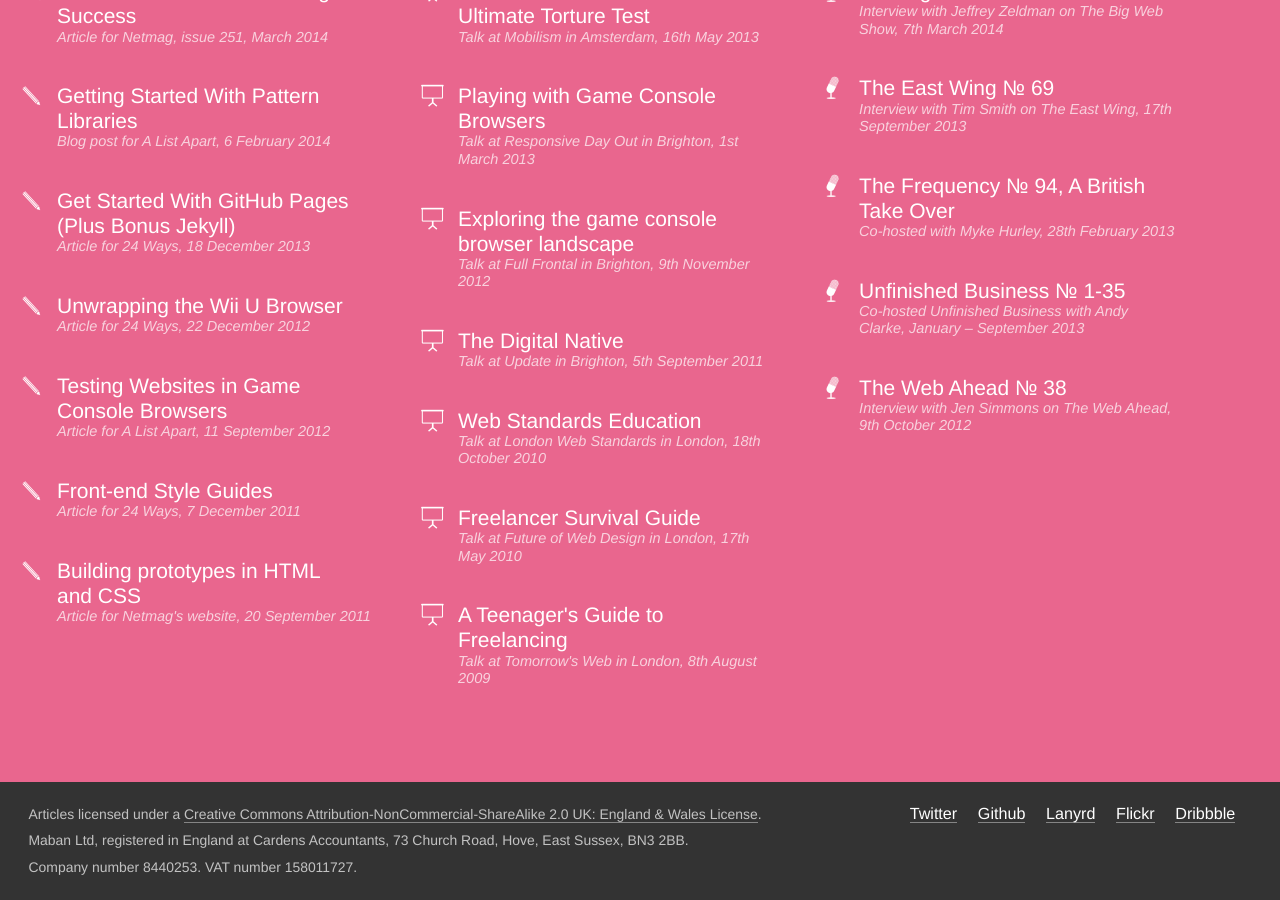
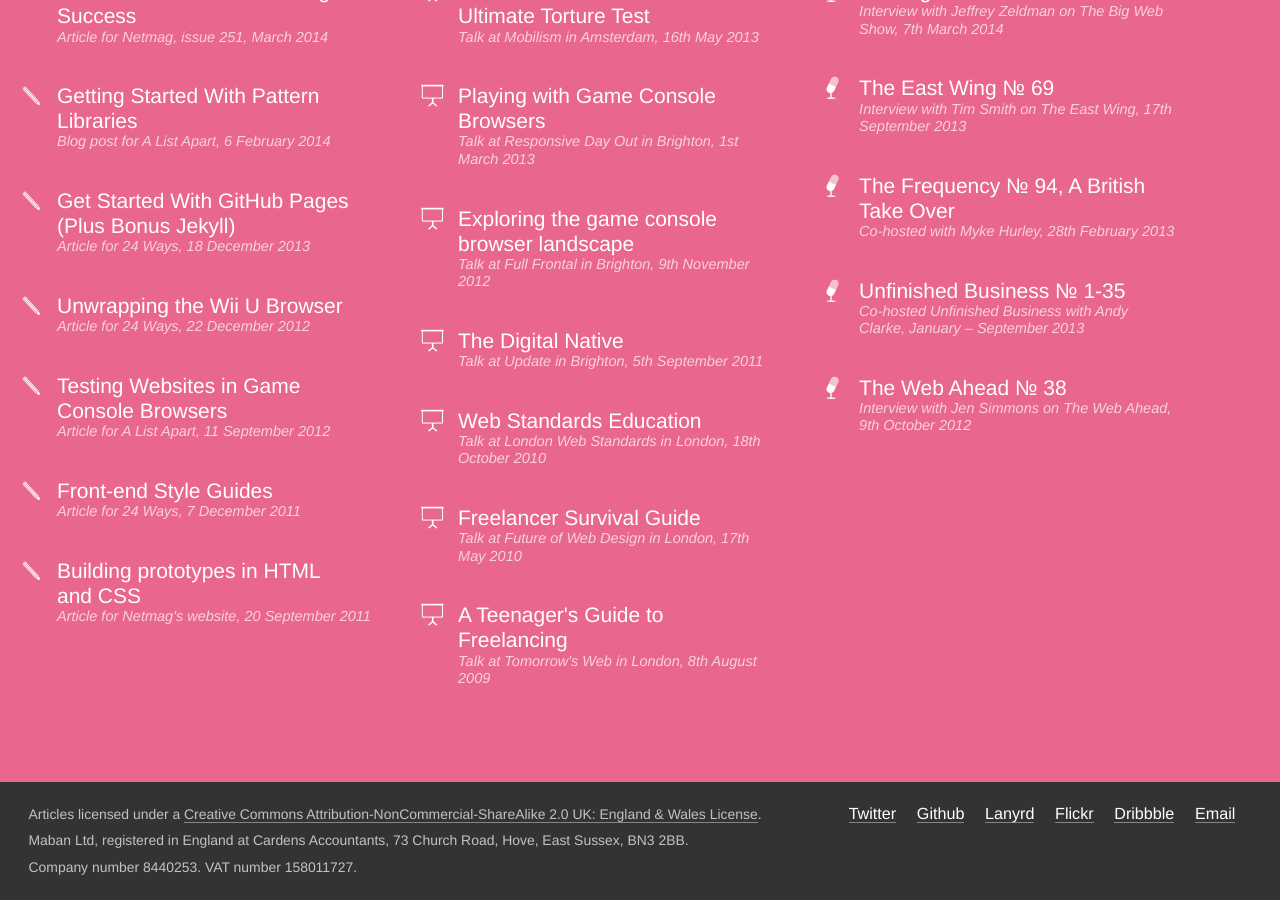
Before and after one commit to maban/maban, a Jekyll site: the page built from index.html, in a window 1280 px wide and 900 px high, scrolled down 2168 px. Built offline with Jekyll 4.4.1, drawn with Linux system fonts in a browser that asks for light colours.

Commit message:
Add email to footer

```diff
--- a/_includes/footer.html
+++ b/_includes/footer.html
@@ -5,6 +5,7 @@
         <li><a href="http://lanyrd.com/profile/anna_debenham/" rel="me">Lanyrd</a></li>
         <li><a href="http://flickr.com/anna_debenham" rel="me">Flickr</a></li>
         <li><a href="http://dribbble.com/anna" rel="me">Dribbble</a></li>
+        <li><a href="mailto:anna@maban.co.uk" rel="me">Email</a></li>
     </ul>
 	<div class="legal">
 	    <p><small>Articles licensed under a <a href="http://creativecommons.org/licenses/by-nc-sa/2.0/uk/" rel="license">Creative Commons Attribution-NonCommercial-ShareAlike 2.0 UK: England &amp; Wales License</a>.</small></p>
```
